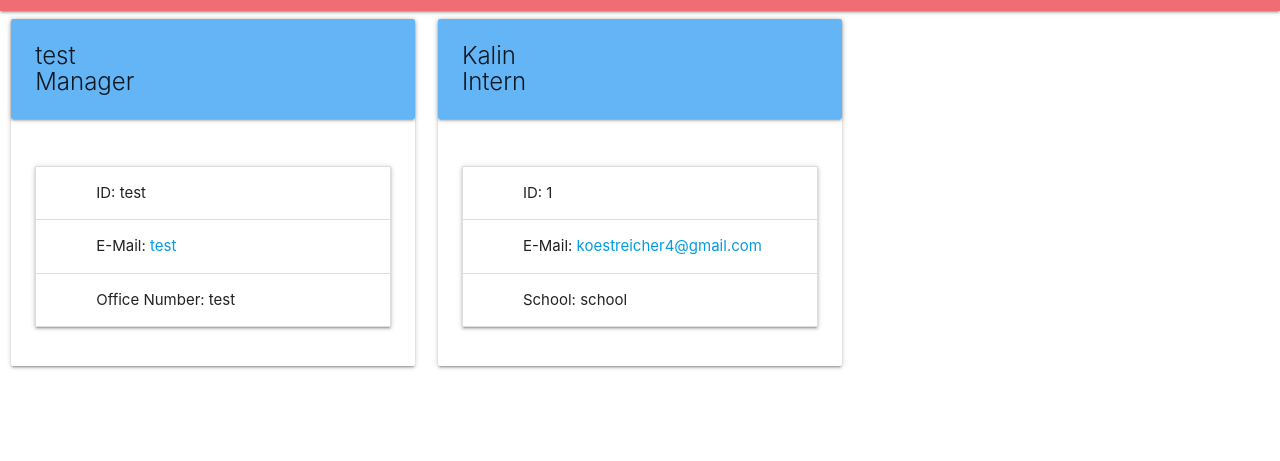
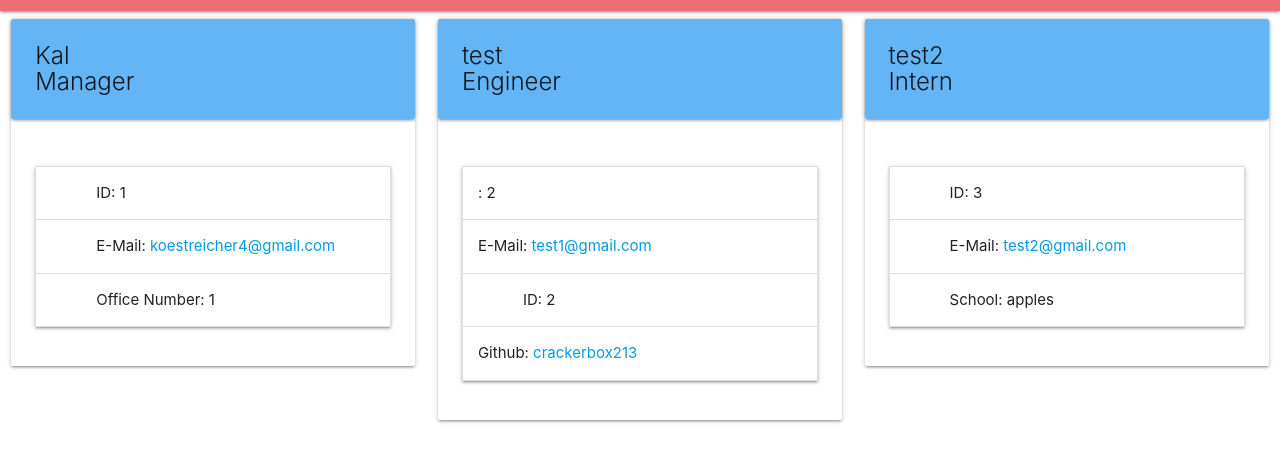
Before and after one commit to Crackerbox123/TeamProfileGenny, a website: page index.html in a window 1280 px wide. Shown: the part 53-514 px from the top of the page. Drawn offline with nearby package versions, Linux system fonts and the light colour scheme.

Commit message:
github template literals fix

```diff
--- a/index.html
+++ b/index.html
@@ -19,31 +19,9 @@
 
         <div class="col s4">
             <div class="card">
-                <h2 class="card-title card-panel blue lighten-2 first-name">test
+                <h2 class="card-title card-panel blue lighten-2 first-name">Kal
                     <br>
                     <span class = "job-title">Manager</span>
-                </h2>
-            <div class="card-content">
-                <ul class="collapsible">
-                    <li>
-                    <div class="collapsible-header"><i class="material-icons"></i>ID:&nbsp; <span class="id">test</span></div>
-                    </li>
-                    <li>
-                    <div class="collapsible-header"><i class="material-icons"></i>E-Mail:&nbsp; <span class="Email"><a href = "mailto:test">test</a></span></div>
-                    </li>
-                    <li>
-                    <div class="collapsible-header"><i class="material-icons"></i>Office Number:&nbsp; <span class="office-number">test</span></div>
-                    </li>
-                </ul>
-            </div>
-            </div>
-        </div>
-
-        <div class="col s4">
-            <div class="card">
-                <h2 class="card-title card-panel blue lighten-2 first-name">Kalin
-                    <br>
-                    <span class = "job-title">Intern</span>
                 </h2>
             <div class="card-content">
                 <ul class="collapsible">
@@ -54,7 +32,57 @@
                     <div class="collapsible-header"><i class="material-icons"></i>E-Mail:&nbsp; <span class="Email"><a href = "mailto:koestreicher4@gmail.com">koestreicher4@gmail.com</a></span></div>
                     </li>
                     <li>
-                    <div class="collapsible-header"><i class="material-icons"></i>School:&nbsp; <span class="school">school</span></div>
+                    <div class="collapsible-header"><i class="material-icons"></i>Office Number:&nbsp; <span class="office-number">1</span></div>
+                    </li>
+                </ul>
+            </div>
+            </div>
+        </div>
+
+        <div class="col s4">
+            <div class="card">
+                <h2 class="card-title card-panel blue lighten-2 first-name">test
+                    <br>
+                    <span class = "job-title">Engineer</span>
+                </h2>
+            <div class="card-content">
+                <ul class="collapsible">
+                    <li>
+                    <div class="collapsible-header">:&nbsp; <span class="id">2</span></div>
+                    </li>
+                    <li>
+                    <div class="collapsible-header">E-Mail:&nbsp; <span class="email"><a href = "mailto:test1@gmail.com">test1@gmail.com</a></span></div>
+                    </li>
+                    <li>
+                    <div class="collapsible-header"><i
+                    class="material-icons"></i>ID:&nbsp; <span
+                    class="id">2</span></div>
+                    </li>
+                    <li>
+                    <div class="collapsible-header">Github:&nbsp; <span class="github"><a href = "https:
+                    //github.com/crackerbox213">crackerbox213</a></span></div>
+                    </li>
+                </ul>
+            </div>
+            </div>
+        </div>
+
+        <div class="col s4">
+            <div class="card">
+                <h2 class="card-title card-panel blue lighten-2 first-name">test2
+                    <br>
+                    <span class = "job-title">Intern</span>
+                </h2>
+            <div class="card-content">
+                <ul class="collapsible">
+                    <li>
+                    <div class="collapsible-header"><i class="material-icons"></i>ID:&nbsp; <span class="id">3</span></div>
+                    </li>
+                    <li>
+                    <div class="collapsible-header"><i class="material-icons"></i>E-Mail:&nbsp; <span class="Email"><a href = "mailto:test2@gmail.com">test2@gmail.com</a></span></div>
+                    </li>
+                    <li>
+                    <div class="collapsible-header"><i class="material-icons"></i>School:&nbsp; <span class="school">apples</span></div>
                     </li>
                 </ul>
             </div>
```
Also changed, not shown: src/page-template.js (+6 -1 lines).
